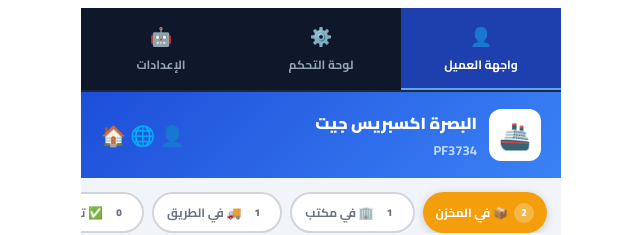
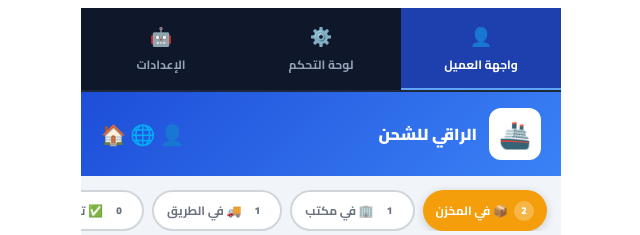
Before and after one commit to mustafanaser5666-maker/shipping-tracker, a React (Vite) app: page / in a window 1280 px wide. Shown: the top 235 px of the page, without its empty margins (319-959 px from the left). Built offline with nearby package versions, Linux system fonts and the light colour scheme.

Commit message:
Update shipping company name in App component

```diff
--- a/src/App.jsx
+++ b/src/App.jsx
@@ -195,8 +195,7 @@ function ClientView({ shipments }) {
         <div style={{ display: "flex", alignItems: "center", gap: 12 }}>
           <div style={{ width: 52, height: 52, background: "#fff", borderRadius: 12, display: "flex", alignItems: "center", justifyContent: "center", fontSize: 26 }}>🚢</div>
           <div>
-            <div style={{ color: "#fff", fontWeight: 900, fontSize: 16 }}>البصرة اكسبريس جيت</div>
-            <div style={{ color: "#bfdbfe", fontWeight: 700, fontSize: 13 }}>PF3734</div>
+            <div style={{ color: "#fff", fontWeight: 900, fontSize: 16 }}>الراقي للشحن</div>
           </div>
         </div>
         <div style={{ display: "flex", gap: 14, fontSize: 20 }}>👤 🌐 🏠</div>
```
